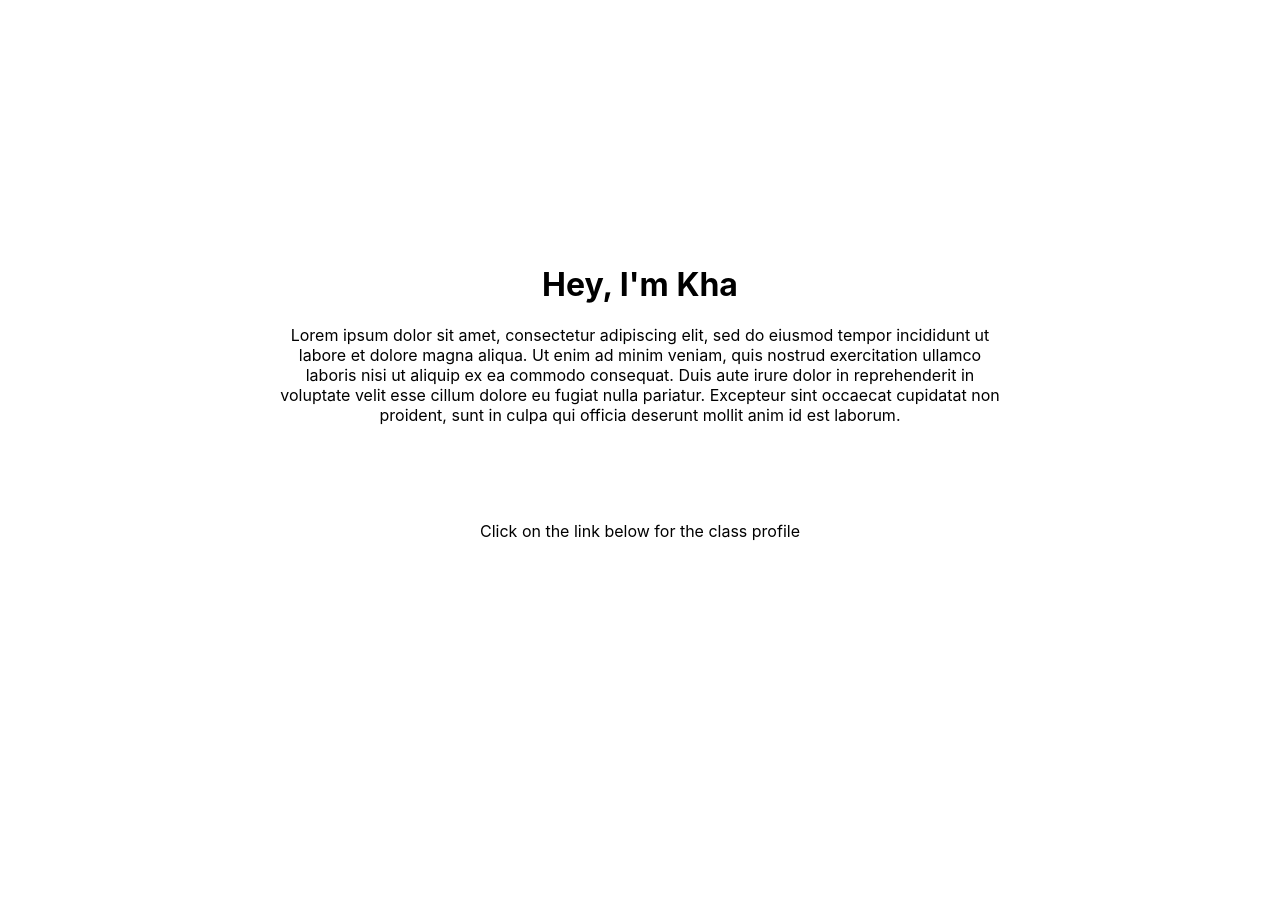
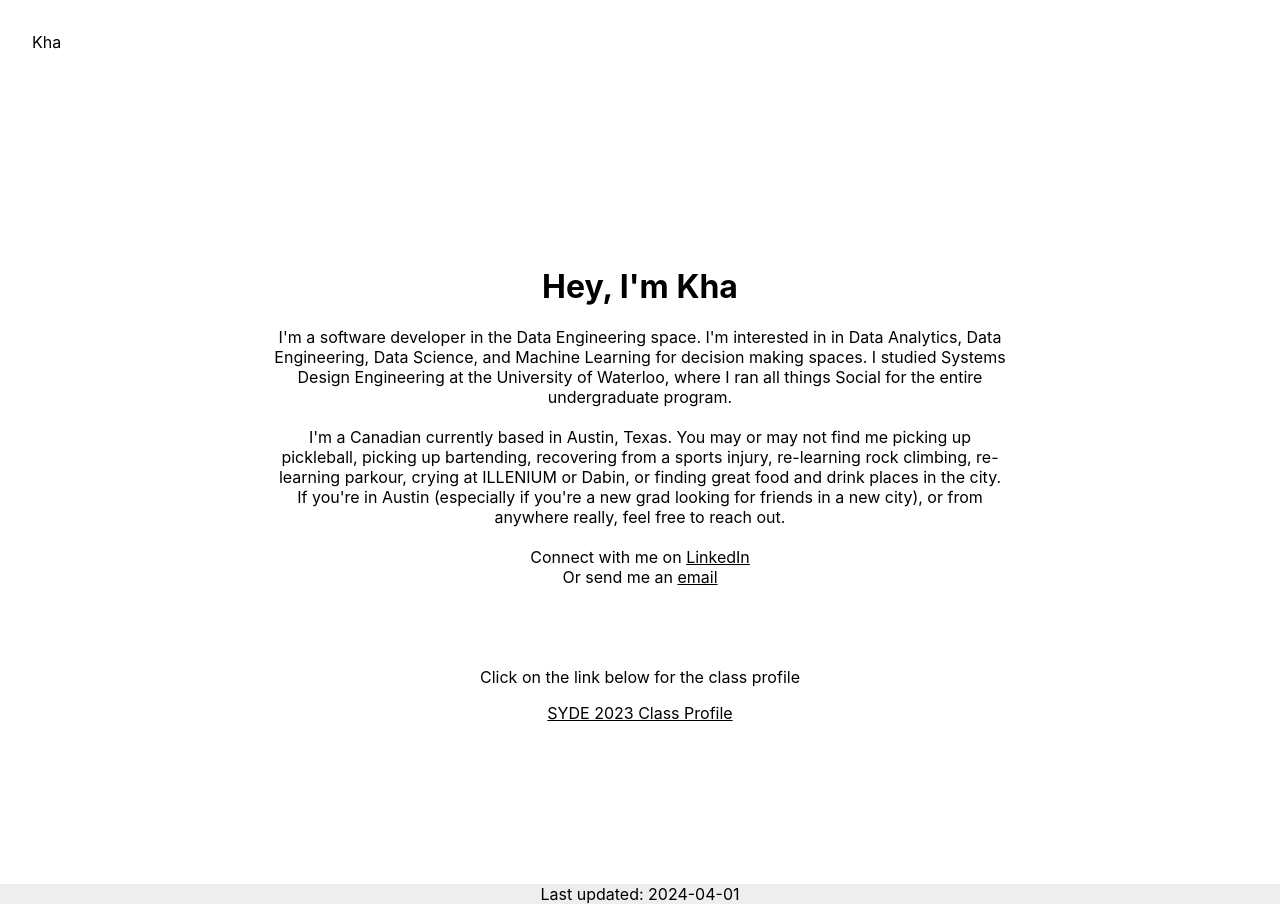
Before and after one commit to Nguyen-Kha/Nguyen-Kha.github.io, a React (Create React App) app: page / in a window 1280 px wide. Before the commit the page ends 800 px from the top, so only its background shows below. Built offline with nearby package versions, Linux system fonts and the light colour scheme.

Commit message:
temp new website

```diff
--- a/src/App.js
+++ b/src/App.js
@@ -5,7 +5,7 @@ import Contact from './pages/Contact/Contact';
 import Projects from './pages/Projects/Projects';
 import Fun from './pages/Fun/Fun';
 import Home from './pages/Home/Home';
-import Error404 from './pages/Error404';
+import Error404 from './pages/Error404/Error404';
 import {BrowserRouter as Router, Routes, Route, Navigate } from 'react-router-dom';
 import Footer from './components/Footer/Footer';
 
@@ -13,7 +13,7 @@ function App() {
   return (
     <div className="App">
         <Router>
-          {/* <NavBar /> */}
+          <NavBar />
           <Routes>
             <Route path="/" element={<Home />}/>
             {/* <Route path="/experience" element={<About />}/>
@@ -24,8 +24,7 @@ function App() {
             <Route path="*" element={<Navigate replace to="/404" />}/>
           </Routes>
         </Router>
-        {/* <h1>HelloHelloHelloHelloHelloHelloHelloHelloHelloHelloHelloHelloHelloHello</h1> */}
-        {/* <Footer /> */}
+        <Footer />
     </div>
   );
 }
--- a/src/components/Footer/Footer.css
+++ b/src/components/Footer/Footer.css
@@ -3,8 +3,9 @@
     justify-content: space-around;
     text-align: center;
     display: flex;
-    position: absolute;
+    position: relative;
     left:0;
     bottom:0;
     right:0;
+    width: 100%
 }
--- a/src/components/Footer/Footer.js
+++ b/src/components/Footer/Footer.js
@@ -4,9 +4,10 @@ import './Footer.css';
 function Footer() {
     return(
         <div className="footer">
-            <div className="footer_left">Made with Hate</div>
+            {/* <div className="footer_left">Made with Hate</div>
             <div className="footer_middle">Some links</div>
-            <div className="footer_right">Copyright Kha Nguyen 2022</div>
+            <div className="footer_right">Copyright Kha Nguyen 2022</div> */}
+            Last updated: 2024-04-01
         </div>
     );
 }
--- a/src/components/NavBar/NavBar.js
+++ b/src/components/NavBar/NavBar.js
@@ -9,7 +9,7 @@ function NavBar() {
             <div className="navLogo">
                 <Link to="/">Kha</Link>
             </div>
-            <div className = 'navBar'>
+            {/* <div className = 'navBar'>
                 <ul className='navList'>
                     <li className='navItem'><NavLink to="/" className={({ isActive }) => (isActive ? 'active' : '')}>Home</NavLink></li>
                     <li className='navItem'><NavLink to="/experience" className={({ isActive }) => (isActive ? 'active' : '')}>Experience</NavLink></li>
@@ -17,7 +17,7 @@ function NavBar() {
                     <li className='navItem'><NavLink to="/fun" className={({ isActive }) => (isActive ? 'active' : '')}>Fun</NavLink></li>
                     <li className='navItem'><NavLink to="/contact" className={({ isActive }) => (isActive ? 'active' : '')}>Contact</NavLink></li>
                 </ul>
-            </div>
+            </div> */}
         </div>
     );
 }
--- a/src/pages/Error404.js
+++ /dev/null
@@ -1,11 +0,0 @@
-import React from "react";
-
-function Error404() {
-    return(
-        <div>
-            <h1>404</h1>
-        </div>
-    );
-}
-
-export default Error404;
--- /dev/null
+++ b/src/pages/Error404/Error404.css
@@ -0,0 +1,3 @@
+.error_404_page {
+    min-height: 100dvh;
+}
--- /dev/null
+++ b/src/pages/Error404/Error404.js
@@ -0,0 +1,15 @@
+import React from "react";
+import './Error404.css'
+
+function Error404() {
+    return(
+        <div className="error_404_page">
+            <h1>404</h1>
+            stop searching my site. it's still under construction lol
+            <br></br>
+            <a href="/">COME BACK HOME (by 2NE1)</a>
+        </div>
+    );
+}
+
+export default Error404;
--- a/src/pages/Home/Home.css
+++ b/src/pages/Home/Home.css
@@ -21,3 +21,7 @@
     width: 30%;
     background-color: #000000;
 }
+
+a {
+    color: black;
+}
--- a/src/pages/Home/Home.js
+++ b/src/pages/Home/Home.js
@@ -8,11 +8,32 @@ function Home() {
             <div className="opener">
                 <div className="opener_content">
                     <h1>Hey, I'm Kha</h1>
-                    <p>Lorem ipsum dolor sit amet, consectetur adipiscing elit, sed do eiusmod tempor incididunt ut labore et dolore magna aliqua. Ut enim ad minim veniam, quis nostrud exercitation ullamco laboris nisi ut aliquip ex ea commodo consequat. Duis aute irure dolor in reprehenderit in voluptate velit esse cillum dolore eu fugiat nulla pariatur. Excepteur sint occaecat cupidatat non proident, sunt in culpa qui officia deserunt mollit anim id est laborum.</p>
+
+                        I'm a software developer in the Data Engineering space. I'm interested in in Data Analytics,
+                        Data Engineering, Data Science, and Machine Learning for decision making spaces. I
+                        studied Systems Design Engineering at the University of Waterloo, where I ran all things
+                        Social for the entire undergraduate program.
+                    <br></br><br></br>
+
+                        I'm a Canadian currently based in Austin, Texas. You may or may not find me picking up
+                        pickleball, picking up bartending, recovering from a sports injury, re-learning rock climbing,
+                        re-learning parkour, crying at ILLENIUM or Dabin,
+                        or finding great food and drink places in the city. If you're in Austin (especially if
+                        you're a new grad looking for friends in a new city), or from anywhere really, feel free
+                        to reach out.
+
+                    <br></br><br></br>
+                        Connect with me on&nbsp;
+                        <a href="https://www.linkedin.com/in/kha">LinkedIn</a>
+                    <br></br>
+                        Or send me an&nbsp;
+                        <a href="mailto:kha.nguyen@uwaterloo.ca">email</a>
+
                 </div>
                 {/* <div className="opener_picture"></div> */}
                 <div className="opener_content">
                     <p>Click on the link below for the class profile</p>
+                    <a href="/SYDE_2023_Class_Profile_Official.pdf" target="_blank">SYDE 2023 Class Profile</a>
                 </div>
             </div>
         </>
```
Also changed, not shown: 1 other file (tests, documents, lock files or other folders).
